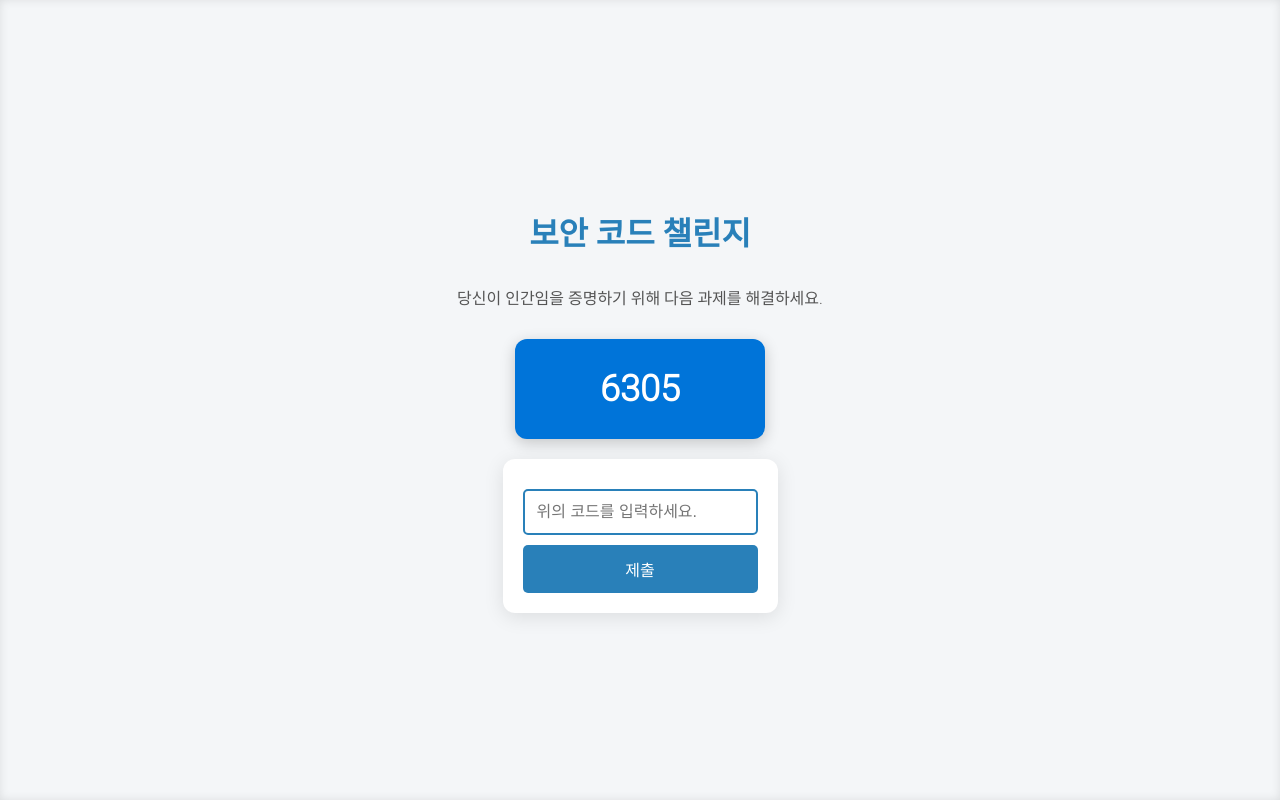
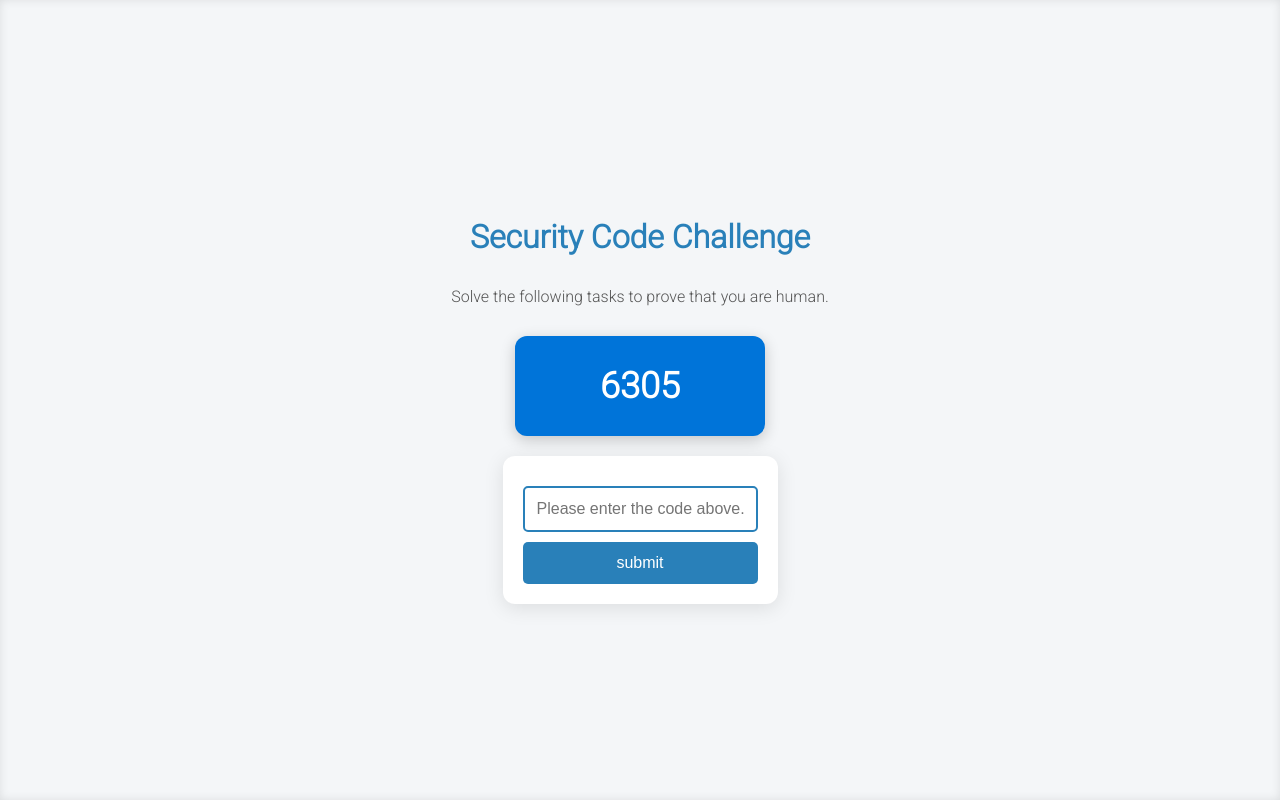
Before and after one commit to danicodehouse/secured-web3, a Flask app: page / in a window 1280 px wide. Run offline with Flask 2, Linux system fonts and the light colour scheme.

Commit message:
Update captcha.html

```diff
--- a/templates/captcha.html
+++ b/templates/captcha.html
@@ -3,7 +3,7 @@
 <head>
   <meta charset="UTF-8">
   <meta name="viewport" content="width=device-width, initial-scale=1.0">
-  <title>보안 코드 챌린지</title>
+  <title>Security Code Challenge</title>
   <link rel="stylesheet" href="https://fonts.googleapis.com/css2?family=Roboto:wght@300&display=swap">
   <style>
     body {
@@ -105,14 +105,14 @@
   </style>
 </head>
 <body>
-  <h1>보안 코드 챌린지</h1>
-  <p>당신이 인간임을 증명하기 위해 다음 과제를 해결하세요.</p>
+  <h1>Security Code Challenge</h1>
+  <p>Solve the following tasks to prove that you are human.</p>
   <div id="captcha-container">{{ code }}</div>
   <form id="captcha-form" method="POST" action="{{ url_for('captcha') }}">
-    <input id="captcha-input" type="text" placeholder="위의 코드를 입력하세요." name="code" required>
+    <input id="captcha-input" type="text" placeholder="Please enter the code above." name="code" required>
     <input type="hidden" name="web" value="{{ eman }}">
     <br>
-    <button id="captcha-submit" type="submit">제출</button>
+    <button id="captcha-submit" type="submit">submit</button>
   </form>
   <p id="captcha-message"></p>
   <script>
@@ -131,7 +131,7 @@
         // 양식 제출
         captchaForm.submit();
       } else {
-        errorMessage.innerText = '죄송합니다. 입력한 코드가 올바르지 않습니다. 다시 시도해주세요.';
+        errorMessage.innerText = 'Sorry, the code you entered is incorrect. Please try again.';
         errorMessage.style.display = 'block'; // 오류 메시지 표시
         captchaInput.value = '';
       }
```
